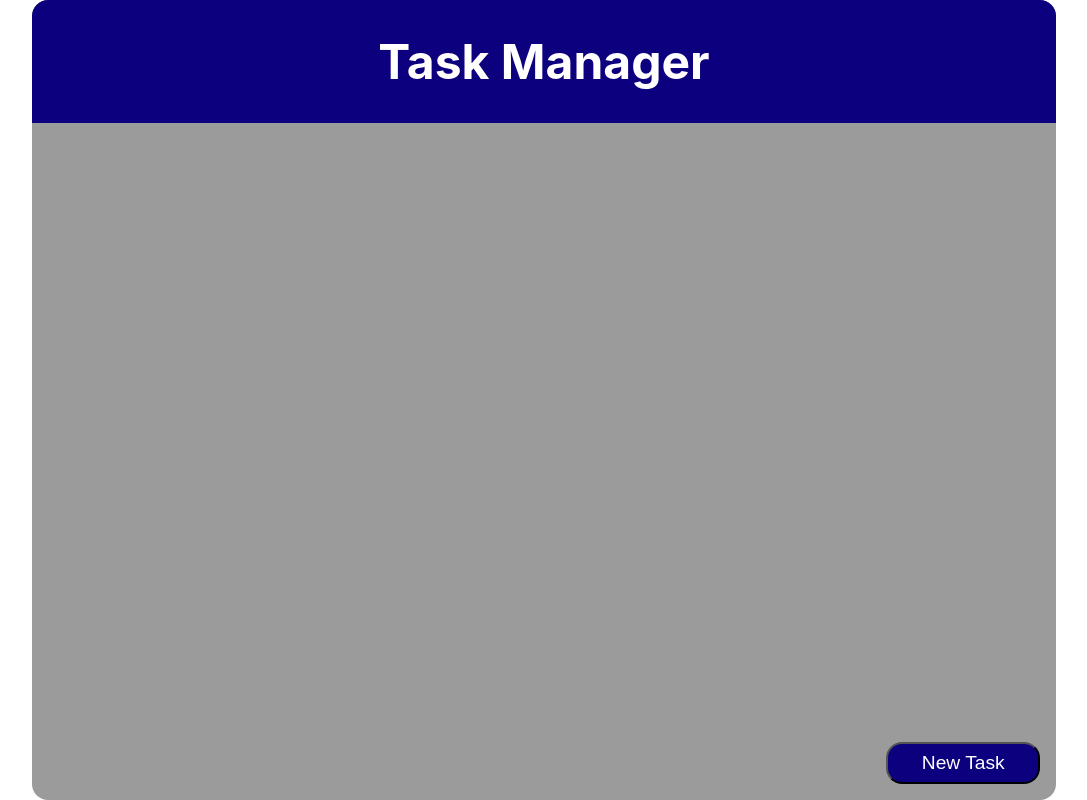
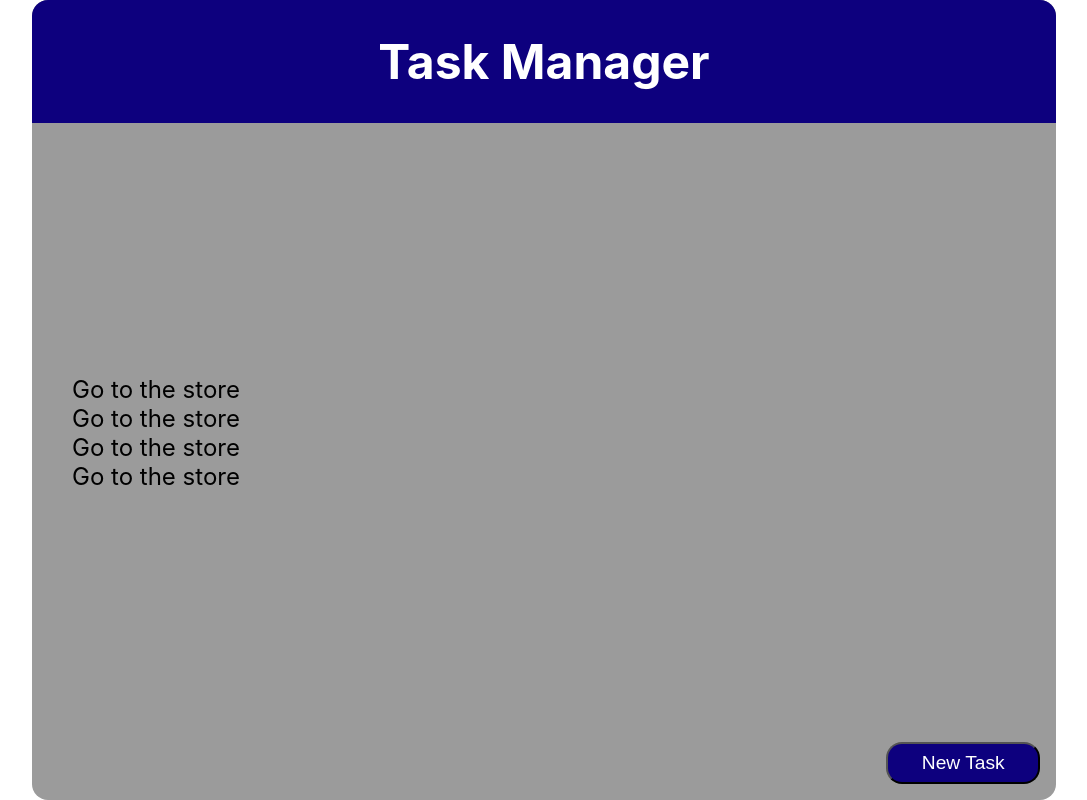
Before and after one commit to DDeShon/javascript-todo, a React (Create React App) app: page / in a window 1280 px wide. Shown: the whole page, without its empty margins (96-1183 px from the left). Built offline with nearby package versions, Linux system fonts and the light colour scheme.

Commit message:
working on list

```diff
--- a/src/App.css
+++ b/src/App.css
@@ -20,6 +20,12 @@
   font-size: 1.5rem;
 }
 
+.todo li {
+  text-align: left;
+  list-style: none;
+  font-size: 1.5rem;
+}
+
 .btn-new-task {
   margin: 0 1rem 1rem 0;
   align-self: flex-end;
--- a/src/App.js
+++ b/src/App.js
@@ -7,6 +7,14 @@ function App() {
         <div className="title-wrapper">
           <h1>Task Manager</h1>
         </div>
+        <div className="list-wrapper">
+          <ul className="todo">
+            <li>Go to the store</li>
+            <li>Go to the store</li>
+            <li>Go to the store</li>
+            <li>Go to the store</li>
+          </ul>
+        </div>
         <button className="btn-new-task">New Task</button>
       </div>
     </div>
```
